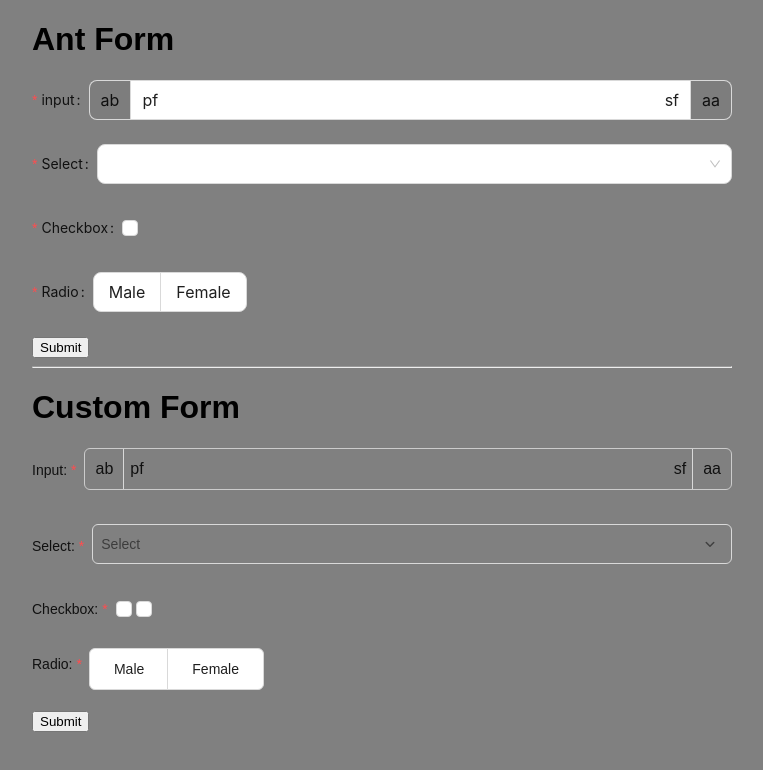
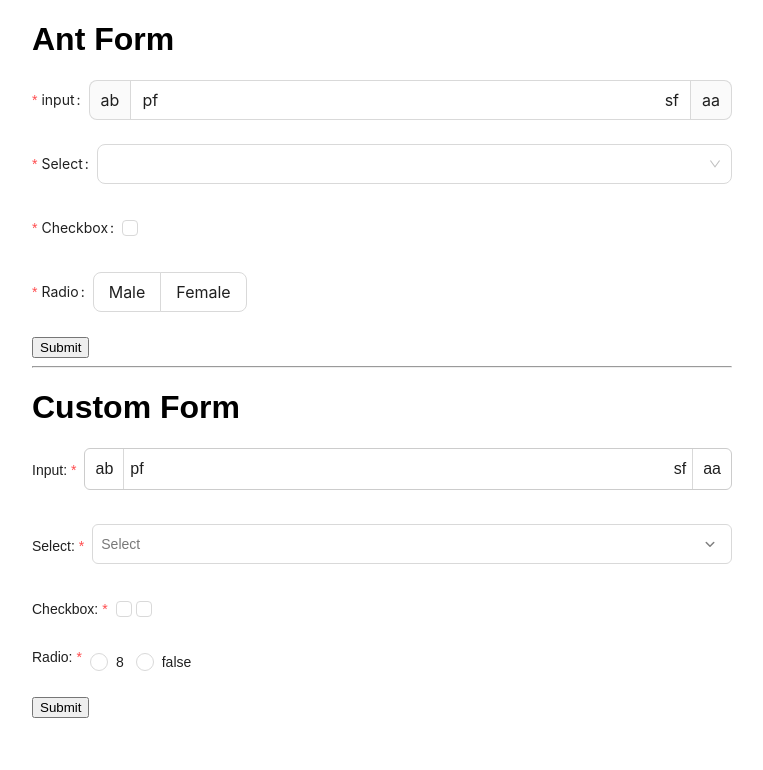
Before and after one commit to gabboyajyan/xUIDesign, a Next.js app: page / in a window 1280 px wide. Shown: the top 770 px of the page, without its empty margins (258-1021 px from the left). Built offline with nearby package versions, Linux system fonts and the light colour scheme.

Commit message:
Fixed Radio button case.

```diff
--- a/src/app/globals.css
+++ b/src/app/globals.css
@@ -32,7 +32,6 @@
 }
 
 html {
-    background-color: grey;
     font-family: sans-serif;
 }
 
--- a/src/app/page.tsx
+++ b/src/app/page.tsx
@@ -92,10 +92,8 @@ export default function Home() {
                 </Form.Item>
 
                 <Form.Item name='radio' label='Radio' rules={[{ required: true }]}>
-                    <Radio.Group buttonStyle="solid">
-                        <Radio.Button value="Male" title="Male">Male</Radio.Button>
-                        <Radio.Button value="Female" title="Female">Female</Radio.Button>
-                    </Radio.Group>
+                    <Radio value="8" title="8">8</Radio>
+                    <Radio value="false" title="false">false</Radio>
                 </Form.Item>
 
                 <button>Submit</button>
--- a/src/xUiDesign/components/Form/Item/index.tsx
+++ b/src/xUiDesign/components/Form/Item/index.tsx
@@ -25,6 +25,7 @@ export const FormItem = memo(
     className = '',
     layout = 'vertical',
     style = {},
+    initialValue,
     valuePropName,
     ...props
   }: FormItemProps) => {
@@ -92,7 +93,10 @@ export const FormItem = memo(
               // eslint-disable-next-line @typescript-eslint/ban-ts-comment
               // @ts-expect-error
               size: child.props.size || props.size,
-              value: getFieldValue(valuePropName || name) ?? child.props.value,
+              value:
+                getFieldValue(valuePropName || name) ??
+                initialValue ??
+                child.props.value,
               onChange: (e: SyntheticBaseEvent, option?: OptionProps) => {
                 const value: RuleType | SyntheticBaseEvent = e.target
                   ? e.target.value
@@ -123,4 +127,4 @@ export const FormItem = memo(
   }
 );
 
-FormItem.displayName = 'FormItem'
+FormItem.displayName = 'FormItem';
--- a/src/xUiDesign/components/Radio/index.tsx
+++ b/src/xUiDesign/components/Radio/index.tsx
@@ -1,14 +1,16 @@
-import { RadioProps, RadioValueType } from '@/xUiDesign/types/radio';
+import { ForwardedRef, forwardRef, useEffect } from 'react';
+import cc from 'classcat';
+import { parseValue } from '@/xUiDesign/helpers';
 import { SyntheticBaseEvent } from '@/xUiDesign/types';
+import { RadioProps } from '@/xUiDesign/types/radio';
 import { prefixClsRadio } from '@/xUiDesign/utils';
-import { parseValue } from '@/xUiDesign/helpers';
+import { RadioButton } from './Button';
 import { RadioGroup } from './Group';
-import { ForwardedRef, forwardRef } from 'react';
-import { RadioButton } from './Button';
-import cc from 'classcat';
 import './style.css';
 
-const RadioComponent = forwardRef<HTMLLabelElement, RadioProps>(({
+const RadioComponent = forwardRef<HTMLLabelElement, RadioProps>(
+  (
+    {
       prefixCls = prefixClsRadio,
       className = '',
       value,
@@ -24,14 +26,20 @@ const RadioComponent = forwardRef<HTMLLabelElement, RadioProps>(({
       onFocus,
       onMouseEnter,
       onMouseLeave
-}, ref: ForwardedRef<HTMLLabelElement>) => {
+    },
+    ref: ForwardedRef<HTMLLabelElement>
+  ) => {
     const handleChange = (e: SyntheticBaseEvent) => {
       if (!disabled) {
-            e.target.value = parseValue(e.target.value);
-
-            onChange?.(e);
+        onChange?.(parseValue(e.target.value));
       }
     };
+
+    useEffect(() => {
+      if (defaultChecked ?? checked) {
+        onChange?.(parseValue(value));
+      }
+    }, [defaultChecked, checked]);
 
     return (
       <label
@@ -39,29 +47,38 @@ const RadioComponent = forwardRef<HTMLLabelElement, RadioProps>(({
         title={title}
         onMouseEnter={onMouseEnter}
         onMouseLeave={onMouseLeave}
-            className={cc([`${prefixCls}-label`, {
+        className={cc([
+          `${prefixCls}-label`,
+          {
             disabled,
             [className]: className
-            }])}
+          }
+        ])}
       >
         <input
           name={name}
-                type='radio'
+          type="radio"
+          value={value}
           onClick={onClick}
           disabled={disabled}
           onChange={handleChange}
-                onBlur={(e) => onBlur?.(e)}
-                onFocus={(e) => onFocus?.(e)}
-                value={value as RadioValueType}
-                checked={defaultChecked ?? checked}
+          onBlur={e => onBlur?.(e)}
+          onFocus={e => onFocus?.(e)}
         />
-            <span className={`${prefixCls} ${prefixCls}-${disabled ? 'disabled' : 'enabled'}`} />
-            <span className={`${prefixCls}-title`}>{children ?? title ?? value}</span>
+        <span
+          className={`${prefixCls} ${prefixCls}-${
+            disabled ? 'disabled' : 'enabled'
+          }`}
+        />
+        <span className={`${prefixCls}-title`}>
+          {children ?? title ?? value}
+        </span>
       </label>
     );
-});
+  }
+);
 
-RadioComponent.displayName = "Radio";
+RadioComponent.displayName = 'Radio';
 const Radio = Object.assign(RadioComponent, {
   Group: RadioGroup,
   Button: RadioButton
--- a/src/xUiDesign/hooks/useForm.ts
+++ b/src/xUiDesign/hooks/useForm.ts
@@ -149,7 +149,6 @@ const useForm = (
           (value === undefined ||
             value === null ||
             value === '' ||
-            value === false ||
             (Array.isArray(value) && !value.length))
         ) {
           fieldErrors.push(rule.message || 'This field is required');
```
Also changed, not shown: src/xUiDesign/types/form.ts (+11 -6 lines). Lines whose indentation alone changed are shown as unchanged.
